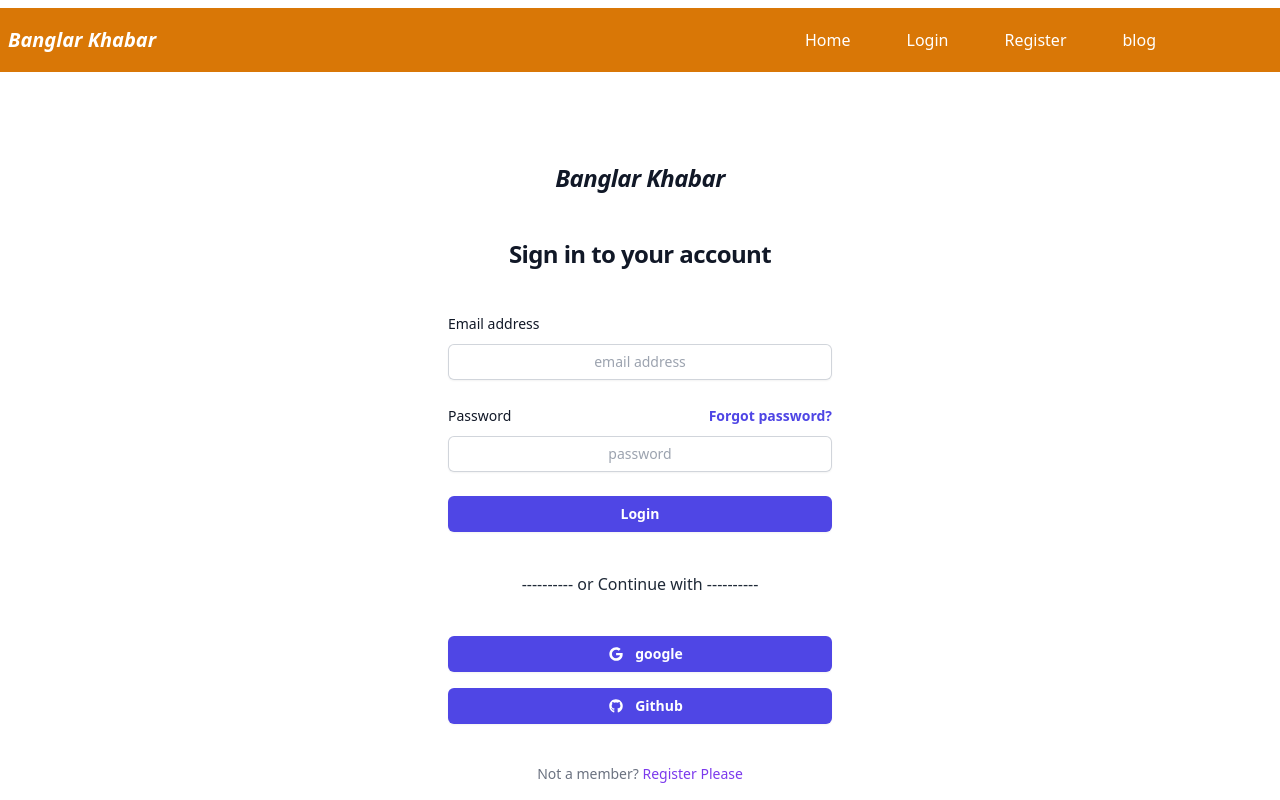
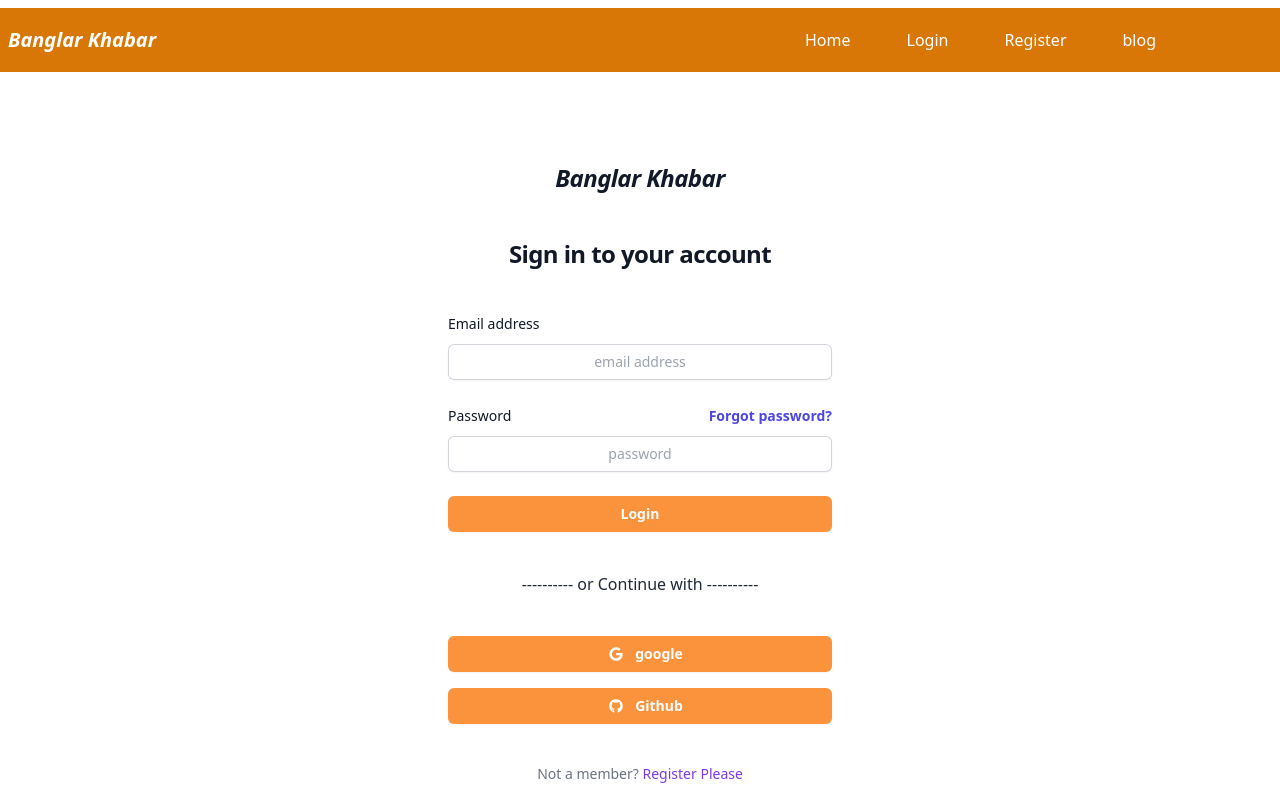
Before and after one commit to KhokonPHB07/chef-recipe-hunter-client-side-KhokonPHB07, a React (Vite) app: page /login in a window 1280 px wide. Shown: the top 800 px of the page. Built offline with nearby package versions, Linux system fonts and the light colour scheme; no server answers.

Commit message:
button color hover changed

```diff
--- a/src/Components/Login/Login.jsx
+++ b/src/Components/Login/Login.jsx
@@ -123,7 +123,7 @@ const Login = () => {
                             <div>
 
                                 <button type="submit"
-                                    className="flex w-full justify-center rounded-md bg-indigo-600 px-3 py-1.5 text-sm font-semibold leading-6 text-white shadow-sm hover:bg-indigo-500 focus-visible:outline focus-visible:outline-2 focus-visible:outline-offset-2 focus-visible:outline-indigo-600">
+                                    className="flex w-full justify-center rounded-md bg-orange-400 px-3 py-1.5 text-sm font-semibold leading-6 text-white shadow-sm hover:bg-orange-600 focus-visible:outline focus-visible:outline-2 focus-visible:outline-offset-2 focus-visible:outline-orange-700">
                                    Login</button>
 
 
@@ -132,10 +132,10 @@ const Login = () => {
                         <p className="flex w-full justify-center mt-10 mb-10">----------   or Continue with   ----------</p>
 
                         <button type="submit" onClick={googleLogIn}
-                            className="flex w-full justify-center items-center rounded-md bg-indigo-600 px-3 py-1.5 text-sm font-semibold leading-6 text-white shadow-sm hover:bg-indigo-500 focus-visible:outline focus-visible:outline-2 focus-visible:outline-offset-2 focus-visible:outline-indigo-600 mb-4">
+                            className="flex w-full justify-center items-center rounded-md bg-orange-400 px-3 py-1.5 text-sm font-semibold leading-6 text-white shadow-sm hover:bg-orange-600 focus-visible:outline focus-visible:outline-2 focus-visible:outline-offset-2 focus-visible:outline-orange-700 mb-4">
                             <FaGoogle className='mx-3'></FaGoogle> google</button>
                         <button type="submit" onClick={gitHubLogin}
-                            className="flex w-full justify-center items-center rounded-md bg-indigo-600 px-3 py-1.5 text-sm font-semibold leading-6 text-white shadow-sm hover:bg-indigo-500 focus-visible:outline focus-visible:outline-2 focus-visible:outline-offset-2 focus-visible:outline-indigo-600">
+                            className="flex w-full justify-center items-center rounded-md bg-orange-400 px-3 py-1.5 text-sm font-semibold leading-6 text-white shadow-sm hover:bg-orange-600 focus-visible:outline focus-visible:outline-2 focus-visible:outline-offset-2 focus-visible:outline-orange-700">
                             <FaGithub className='mx-3'></FaGithub> Github </button>
 
                         <p className="mt-10 text-center text-sm text-gray-500">
--- a/src/Components/Navbar/Navbar.jsx
+++ b/src/Components/Navbar/Navbar.jsx
@@ -1,11 +1,9 @@
 import React, { useContext } from 'react';
-import { Link, useNavigate } from 'react-router-dom';
+import { Link } from 'react-router-dom';
 import { Authcontext } from '../../Provider/AuthProvider';
-import { FaBtc, FaUserAlt, FaUserCircle } from 'react-icons/fa';
+
 
 const Navbar = () => {
-
-
     const { user, logOut } = useContext(Authcontext);
     console.log('this is looged user from login', user);
 
@@ -32,9 +30,9 @@ const Navbar = () => {
                         {user && (
                             <li className="text-white ml-6">
                                 <div className="relative group">
-                                    <img className="rounded-full w-1/2" src={user?.photoURL}alt=""></img>
+                                    <img className="rounded-full w-1/2" src={user?.photoURL} alt={user?.email}></img>
                                     <span className="ml-2 absolute top-full left-1/2 -translate-x-1/2 bg-white rounded-lg p-2 text-gray-800 opacity-0 group-hover:opacity-100">
-                                        {user?.displayName}
+                                        {user?.displayName || user?.email}
                                     </span>
                                 </div>
                             </li>
--- a/src/Components/Register/Register.jsx
+++ b/src/Components/Register/Register.jsx
@@ -1,14 +1,14 @@
 import React, { useContext } from 'react';
 import Navbar from '../Navbar/Navbar';
 import Footer from '../Footer/Footer';
-import { Link } from 'react-router-dom';
+import { Link, useNavigate } from 'react-router-dom';
 import { Authcontext } from '../../Provider/AuthProvider';
 import Swal from 'sweetalert2'
 
 const Register = () => {
 
     const{createUser}=useContext(Authcontext)
-
+    const navigate=useNavigate();
     const handleRegister =(event)=>{
           event.preventDefault();
           const form=event.target;
@@ -22,7 +22,7 @@ const Register = () => {
         .then(result=>{
             const createdUser=result.user;
             console.log(createdUser);
-            Swal.fire(' Congrats !!!User created successfully.Now Login Please!!!!')
+            Swal.fire('Congrats !!!User created successfully.')
             form.reset();
         })
         .catch(error=>{
@@ -36,6 +36,10 @@ const Register = () => {
               })
         })
 
+    }
+
+    const userRouteToHomePage=()=>{
+        navigate('/');
     }
 
 
@@ -104,7 +108,7 @@ const Register = () => {
                             </div>
 
                             <div>
-                                <button type="submit"
+                                <button type="submit" onClick={userRouteToHomePage}
                                     className="flex w-full justify-center rounded-md bg-indigo-600 px-3 py-1.5 text-sm font-semibold leading-6 text-white shadow-sm hover:bg-indigo-500 focus-visible:outline focus-visible:outline-2 focus-visible:outline-offset-2 focus-visible:outline-indigo-600"
                                 > Register </button>
                             </div>
--- a/src/Pages/ChefsBio/ChefsBio.jsx
+++ b/src/Pages/ChefsBio/ChefsBio.jsx
@@ -30,8 +30,8 @@ const ChefsBio = ({ chef }) => {
                     <h2 className="card-title font-semibold"> Chef Name :  {chefName}</h2>
                     <p>Number Of Recipie :{numberOfRecipes}</p>
                     <p>Years of Experience :{yearsOfExperience}</p>
-                    <p><FaHeart></FaHeart> Total Likes : {likes} </p>
-                    <div className="card-actions justify-end">
+                    <p>Total Likes : {likes} </p>
+                    <div className="card-actions justify-start">
                     <button className="btn btn-outline btn-warning">
                             <Link to={`/chefrecipiepage/${id}`}>View Recipes</Link>
                         </button>
--- a/src/Pages/Recipie/Recipie.jsx
+++ b/src/Pages/Recipie/Recipie.jsx
@@ -10,7 +10,7 @@ const Recipie = () => {
         <div>
 
         <h1 className='text-lg font-semibold italic text-center mt-10'>-------------------- Here is our all Famous Chef --------------------</h1>
-            <div className='grid grid-cols-3 mx-8 my-20 gap-8'>
+            <div className='grid grid-cols-3 mx-8 my-20 gap-8 '>
                 {
                     chefDetails.map(chef => <ChefsBio
                         key={chef.id}
```
